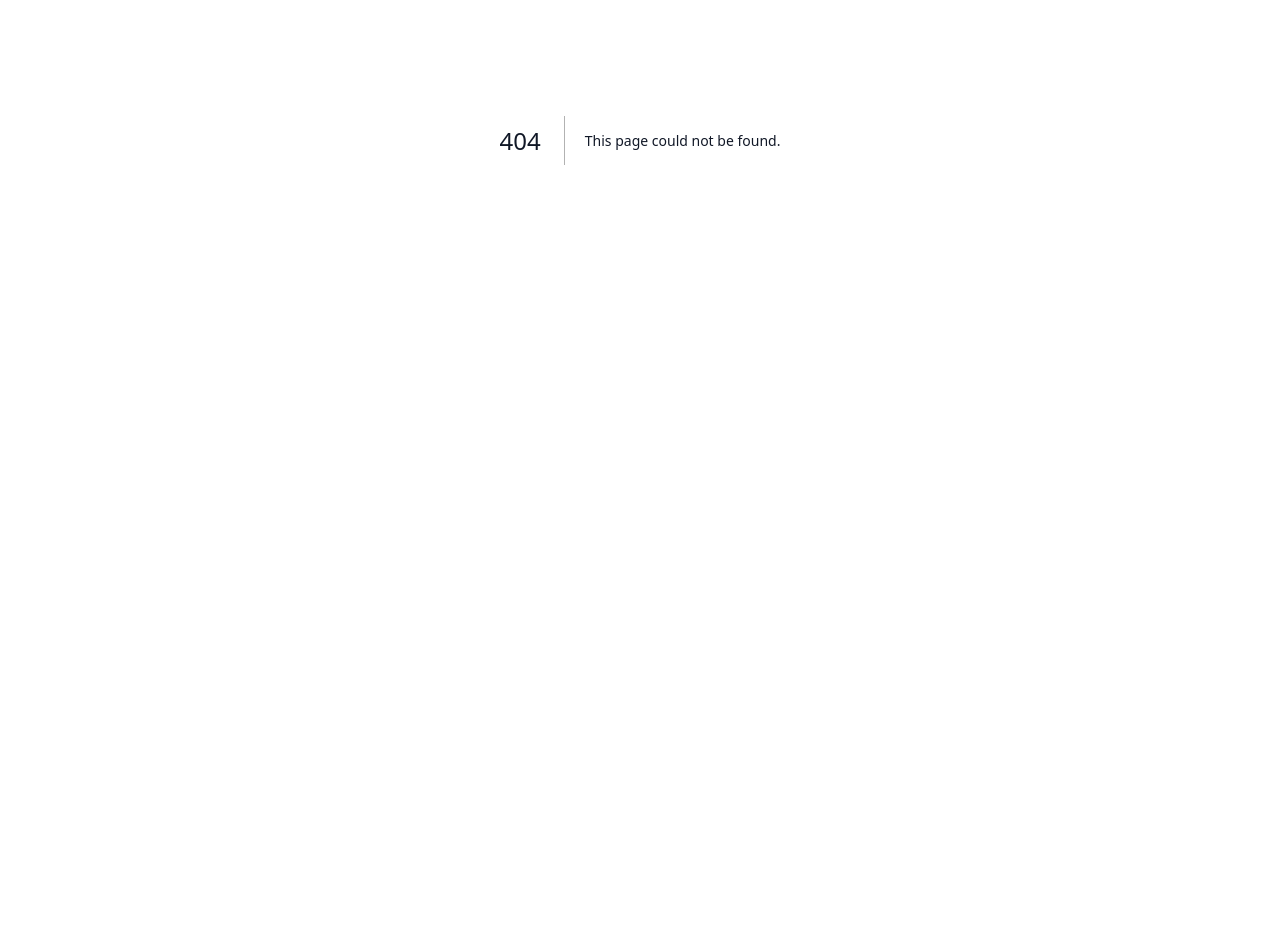
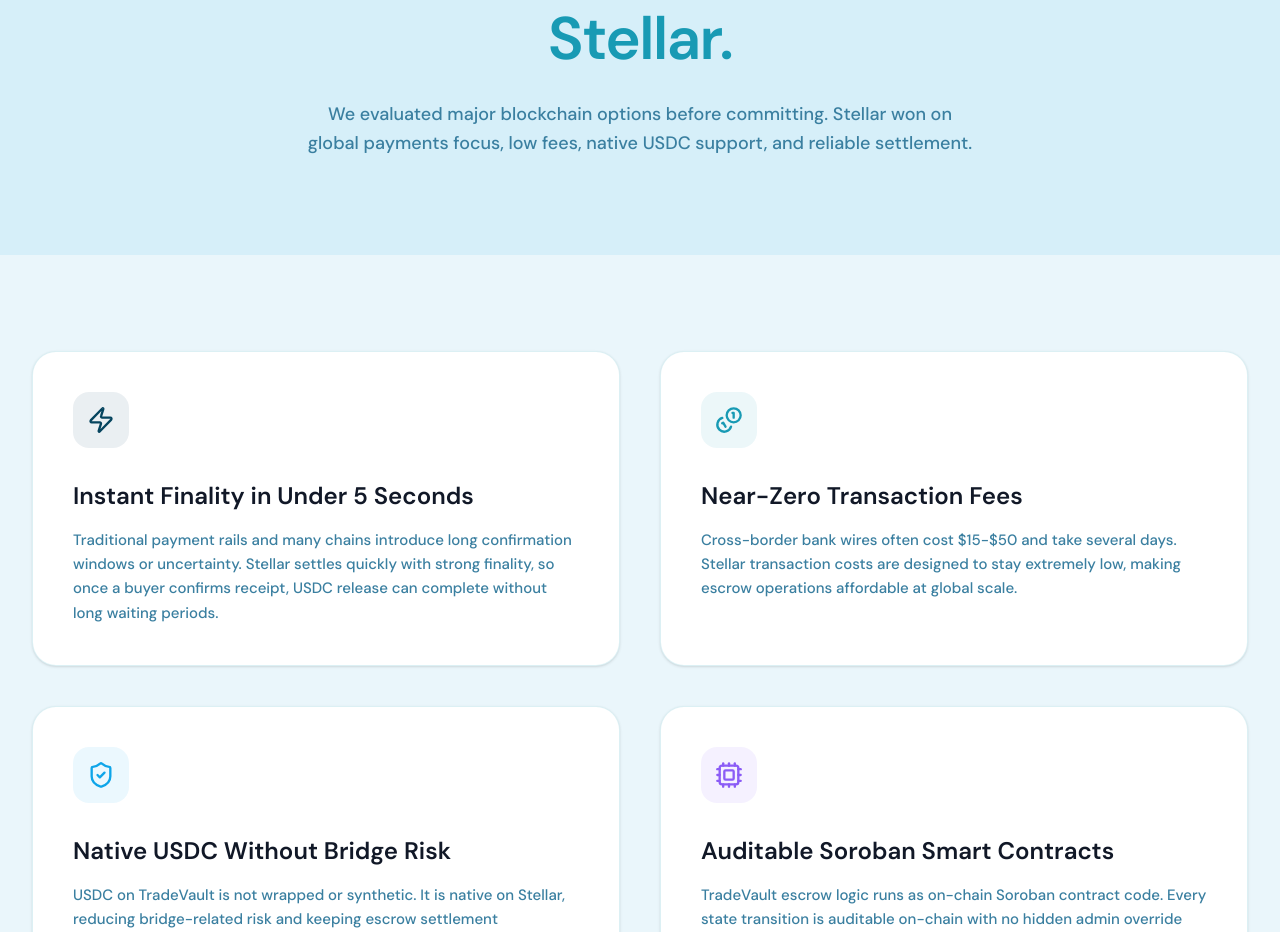
Before and after one commit to thisisouvik/tradevault-stellar, a Next.js app: page /why-stellar in a window 1280 px wide. Before the commit this address had no page. Shown: the part 260-1192 px from the top of the page. Before the commit the page ends 800 px from the top, so only its background shows below. Built offline with nearby package versions, Linux system fonts and the light colour scheme; no server answers.

Commit message:
feat: update links to Stellar and add Why Stellar page

```diff
--- a/src/app/about/page.tsx
+++ b/src/app/about/page.tsx
@@ -141,7 +141,7 @@
             <Link href="/auth/signup" className="flex items-center gap-2 px-7 py-3.5 rounded-full bg-[#05445E] text-white font-bold text-sm hover:bg-[#189AB4] transition-all shadow-lg">
               Start Trading Free <ArrowRight className="w-4 h-4" />
             </Link>
-            <Link href="/why-algorand" className="flex items-center gap-2 px-7 py-3.5 rounded-full bg-white border border-[#189AB4]/30 text-[#05445E] font-bold text-sm hover:border-[#189AB4] transition-all">
+            <Link href="/why-stellar" className="flex items-center gap-2 px-7 py-3.5 rounded-full bg-white border border-[#189AB4]/30 text-[#05445E] font-bold text-sm hover:border-[#189AB4] transition-all">
               Why Stellar?
             </Link>
           </motion.div>
@@ -196,7 +196,7 @@
               We built TradeVault to invert this completely. Instead of trusting a company, you trust code — open, verifiable, and immutable code running on the Stellar blockchain. The rules of the trade are locked in at creation and cannot be changed by anyone, including us.
             </p>
             <a
-              href="https://lora.algokit.io/testnet"
+              href="https://stellar.expert/explorer/testnet"
               target="_blank"
               rel="noopener noreferrer"
               className="inline-flex items-center gap-2 text-sm font-bold text-[#189AB4] hover:text-[#05445E] transition-colors"
--- a/src/app/profile/page.tsx
+++ b/src/app/profile/page.tsx
@@ -49,14 +49,16 @@
     .filter(d => activeStatuses.includes(d.status))
     .reduce((acc, d) => acc + d.amount_usdc, 0)
 
-  // Fetch live wallet balance from Algorand Testnet
+  // Fetch live wallet balance from Stellar Horizon testnet
   let walletUsdc = 0
   if (profile?.wallet_address) {
     try {
-      const res = await fetch(`https://testnet-api.algonode.cloud/v2/accounts/${profile.wallet_address}`, { cache: 'no-store' })
+      const res = await fetch(`https://horizon-testnet.stellar.org/accounts/${profile.wallet_address}`, { cache: 'no-store' })
       const data = await res.json()
-      const usdcAsset = data.assets?.find((a: any) => a['asset-id'] === 10458941)
-      if (usdcAsset) walletUsdc = usdcAsset.amount / 1_000_000
+      const usdcAsset = Array.isArray(data?.balances)
+        ? data.balances.find((b: any) => b.asset_type !== 'native' && String(b.asset_code || '').toUpperCase() === 'USDC')
+        : null
+      if (usdcAsset?.balance) walletUsdc = Number(usdcAsset.balance)
     } catch (e) {
       console.error('Failed to fetch wallet balance', e)
     }
@@ -166,7 +168,7 @@
                     <span className="w-2 h-2 rounded-full bg-green-500" /> Connected Address
                   </span>
                   <a
-                    href={`https://lora.algokit.io/testnet/account/${profile.wallet_address}`}
+                    href={`https://stellar.expert/explorer/testnet/account/${profile.wallet_address}`}
                     target="_blank"
                     rel="noopener noreferrer"
                     className="text-[#189AB4] hover:underline flex items-center gap-1 text-sm"
@@ -186,7 +188,7 @@
               <Shield className="w-10 h-10 text-gray-400 mb-3" />
               <p className="text-md font-semibold text-gray-900 mb-1">No wallet connected</p>
               <p className="text-sm text-gray-500 mb-6 max-w-sm">
-                Connect your Pera or Defly wallet to sign contracts and track your immutable on-chain reputation.
+                Add your Stellar wallet address to sign contracts and track immutable on-chain reputation.
               </p>
               <WalletConnect />
             </div>
--- /dev/null
+++ b/src/app/why-stellar/page.tsx
@@ -0,0 +1,97 @@
+import HoverGradientNavBar from '@/components/ui/hover-gradient-nav-bar'
+import { Footer } from '@/components/landing/Footer'
+import { Zap, Coins, ShieldCheck, Cpu, Layers, Globe } from 'lucide-react'
+
+const reasons = [
+  {
+    icon: Zap,
+    title: 'Instant Finality in Under 5 Seconds',
+    description:
+      'Traditional payment rails and many chains introduce long confirmation windows or uncertainty. Stellar settles quickly with strong finality, so once a buyer confirms receipt, USDC release can complete without long waiting periods.',
+    color: '#05445E',
+  },
+  {
+    icon: Coins,
+    title: 'Near-Zero Transaction Fees',
+    description:
+      'Cross-border bank wires often cost $15-$50 and take several days. Stellar transaction costs are designed to stay extremely low, making escrow operations affordable at global scale.',
+    color: '#189AB4',
+  },
+  {
+    icon: ShieldCheck,
+    title: 'Native USDC Without Bridge Risk',
+    description:
+      'USDC on TradeVault is not wrapped or synthetic. It is native on Stellar, reducing bridge-related risk and keeping escrow settlement straightforward.',
+    color: '#0EA5E9',
+  },
+  {
+    icon: Cpu,
+    title: 'Auditable Soroban Smart Contracts',
+    description:
+      'TradeVault escrow logic runs as on-chain Soroban contract code. Every state transition is auditable on-chain with no hidden admin override path for deal outcomes.',
+    color: '#8B5CF6',
+  },
+  {
+    icon: Layers,
+    title: 'Deterministic Contract Execution',
+    description:
+      'Stellar provides deterministic transaction processing and composable contract execution, enabling secure funding flows where state updates and value movement are coordinated safely.',
+    color: '#0EA5E9',
+  },
+  {
+    icon: Globe,
+    title: 'Global Access by Design',
+    description:
+      'A seller in Lagos, a buyer in Toronto, and an arbitrator in Singapore can complete an on-chain deal without relying on traditional banking intermediaries.',
+    color: '#059669',
+  },
+]
+
+export default function WhyStellarPage() {
+  return (
+    <main className="flex min-h-screen flex-col bg-white">
+      <HoverGradientNavBar />
+
+      <section className="bg-[#D6EFF9] pt-32 pb-24 relative overflow-hidden">
+        <div className="mx-auto max-w-4xl px-4 sm:px-6 lg:px-8 text-center">
+          <div className="inline-flex items-center gap-2 px-5 py-2 rounded-full text-xs font-bold tracking-wide mb-6 bg-[#189AB4]/10 border border-[#189AB4]/20 text-[#05445E]">
+            TECHNOLOGY DEEP-DIVE
+          </div>
+          <h1 className="text-4xl md:text-6xl font-extrabold text-[#05445E] leading-tight mb-6 tracking-tight">
+            Why we built TradeVault on <span className="text-[#189AB4]">Stellar.</span>
+          </h1>
+          <p className="text-[#3a7fa0] text-lg font-medium max-w-2xl mx-auto leading-relaxed">
+            We evaluated major blockchain options before committing. Stellar won on global payments focus, low fees, native USDC support, and reliable settlement.
+          </p>
+        </div>
+      </section>
+
+      <section className="py-24 bg-[#EAF6FB]">
+        <div className="max-w-7xl mx-auto px-4 sm:px-6 lg:px-8">
+          <div className="grid grid-cols-1 md:grid-cols-2 gap-10">
+            {reasons.map((reason, index) => {
+              const Icon = reason.icon
+              return (
+                <div
+                  key={index}
+                  className="bg-white rounded-3xl p-10 border border-[#189AB4]/15 shadow-sm hover:shadow-[0_15px_40px_-10px_rgba(24,154,180,0.15)] transition-all"
+                >
+                  <div
+                    className="w-14 h-14 rounded-2xl flex items-center justify-center mb-8"
+                    style={{ backgroundColor: `${reason.color}15` }}
+                  >
+                    <Icon className="w-7 h-7" style={{ color: reason.color }} strokeWidth={2} />
+                  </div>
+                  <h3 className="text-2xl font-bold text-[#05445E] mb-4">{reason.title}</h3>
+                  <p className="text-[#3a7fa0] leading-relaxed text-[15px] font-medium">{reason.description}</p>
+                </div>
+              )
+            })}
+          </div>
+        </div>
+      </section>
+
+      <Footer />
+    </main>
+  )
+}
```
